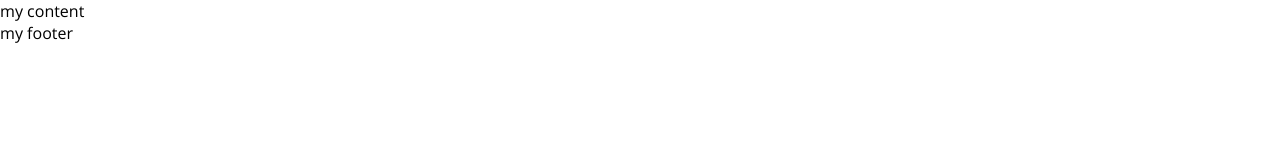
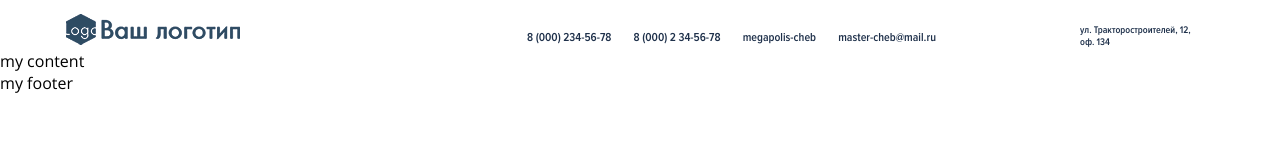
Before and after one commit to Sibi7/counsel, a website: page index.html in a window 1280 px wide. Drawn offline with Linux system fonts and the light colour scheme; files whose address does not match are found by name.

Commit message:
add header contacts+log+address

```diff
--- a/app/sass/base/_grid.scss
+++ b/app/sass/base/_grid.scss
@@ -1,7 +1,7 @@
 .container {
     box-sizing: border-box;
-    padding-right: 10px;
-    padding-left: 10px;
+    padding-right: 30px;
+    padding-left: 30px;
     margin-right: auto;
     margin-left: auto;
     position: relative;
@@ -23,6 +23,6 @@
 
 @media (min-width: 1200px) {
     .container {
-        width: 1200px;
+        width: 1208px;
     }
 }
--- a/app/sass/header/_head.scss
+++ b/app/sass/header/_head.scss
@@ -0,0 +1,50 @@
+.header{
+  display: block;
+  position: relative;
+  float: left;
+  width: 100%;
+  background: #fff;
+  &__logo{
+    display: block;
+    position: relative;
+    float: left;
+    margin-top: 14px;
+    width: 174px;
+    img{
+      width: 100%;
+      object-fit: cover;
+    }
+  }
+  &__contacts{
+    display: block;
+    position: relative;
+    float: left;
+    margin-left: 287px;
+    margin-top: 24px;
+    ul{
+      margin: 0;
+      padding: 0;
+      list-style: none;
+      li{
+        display: inline-block;
+        margin-right: 18px;
+        color: #1f314b;
+        font-family: $proximaSemmiBold;
+        font-size: 12px;
+        font-weight: 600;
+        line-height: 13px;
+      }
+    }
+  }
+  &__address{
+    display: block;
+    position: relative;
+    float: right;
+    margin-right: 16px;
+    width: 118px;
+    color: #1f314b;
+    font-family: $proximaSemmiBold;
+    font-size: 10px;
+    margin-top: 24px;
+  }
+}
--- a/index.html
+++ b/index.html
@@ -20,11 +20,28 @@
 <!-- end html_open.html-->
 
 <!-- start header.html-->
-<!-- open .header-->
-<header>
+<header class="header">
+    <div class="container">
+        <div class="header__logo">
+            <a href="/">
+                <img src="img/header-logo.png" alt="">
+            </a>
+        </div>
+        <div class="header__contacts">
+            <ul>
+                <li>8 (000) 234-56-78</li>
+                <li>8 (000) 2 34-56-78 </li>
+                <li>megapolis-cheb </li>
+                <li> master-cheb@mail.ru </li>
+            </ul>
+        </div>
+        <div class="header__address">
+            ул. Тракторостроителей,
+            12, оф. 134
+        </div>
+    </div>
+</header>
 
-</header>
-<!-- close .header -->
 
 <!-- end header.html-->
 
```
Also changed, not shown: app/html/header.html (+20 -4 lines), css/styles.min.css, img/header-logo.png (added).
